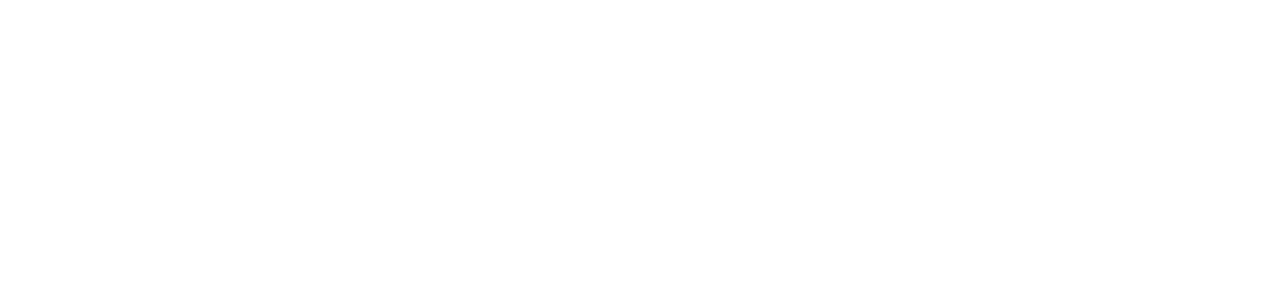
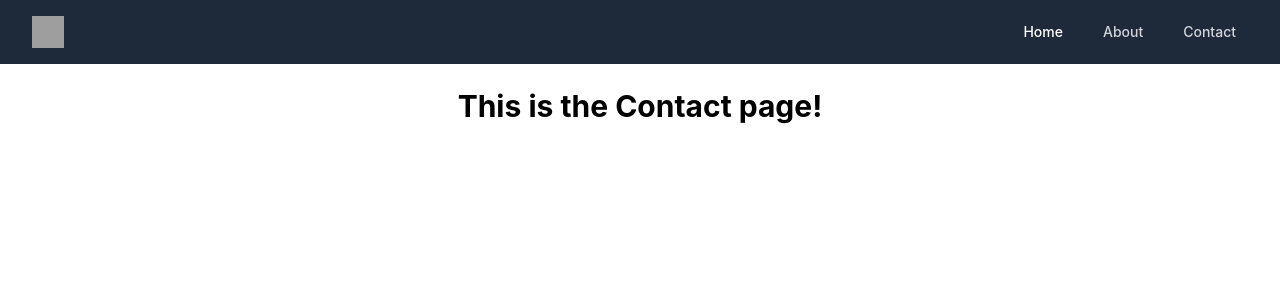
Before and after one commit to pinky2004-dot/pet-health-ai, a React (Vite) app: page /contact in a window 1280 px wide. Before the commit this address had no page. Shown: the top 300 px of the page. Built offline with nearby package versions, Linux system fonts and the light colour scheme; grey boxes are pictures that could not be loaded.

Commit message:
added links to different pages in the navbar

```diff
--- a/src/App.jsx
+++ b/src/App.jsx
@@ -2,6 +2,8 @@
 import { BrowserRouter as Router, Route, Routes } from "react-router-dom";
 //import { Route, createBrowserRouter, createRoutesFromElements, RouterProvider } from 'react-router-dom';
 import Home from './pages/Home.jsx'
+import About from './pages/About.jsx';
+import Contact from './pages/Contact.jsx';
 
 /**
   const router = createBrowserRouter(
@@ -18,6 +20,8 @@
     <Router>
       <Routes>
         <Route path="/" element={<Home />} />
+        <Route path="/about" element={<About />} />
+        <Route path="/contact" element={<Contact />} />
       </Routes>
     </Router>
     //<>
--- a/src/components/Navbar.jsx
+++ b/src/components/Navbar.jsx
@@ -1,24 +1,70 @@
-import React from "react";
+import React, { useState } from "react";
+import { Link } from "react-router-dom";
 
 function Navbar() {
+    const [isOpen, setIsOpen] = useState(false);
+
     return (
-        <div>
-            <nav className="bg-purple-300">
+        <nav className="bg-gray-800">
             <div className="max-w-7xl mx-auto px-4 sm:px-6 lg:px-8">
                 <div className="flex items-center justify-between h-16">
+                    {/* Left side */}
                     <div className="flex items-center">
                         <div className="flex-shrink-0">
-                                <img
-                                    className="h-8  w-8"
-                                    src="#"
-                                    alt="Logo"
-                                />
+                            <img className="h-8 w-8" src="#" alt="Logo" />
+                        </div>
+                    </div>
+
+                    {/* Desktop Menu */}
+                    <div className="hidden md:block">
+                        <div className="ml-10 flex items-baseline space-x-4">
+                            <Link to="/" className="hover:bg-gray-700 text-white px-3 py-2 rounded-md text-sm font-medium">
+                                Home
+                            </Link>
+                            <Link to="/about" className="text-gray-300 hover:bg-gray-700 hover:text-white px-3 py-2 rounded-md text-sm font-medium">
+                                About
+                            </Link>
+                            <Link to="/contact" className="text-gray-300 hover:bg-gray-700 hover:text-white px-3 py-2 rounded-md text-sm font-medium">
+                                Contact
+                            </Link>
+                        </div>
+                    </div>
+
+                    {/* Mobile Menu Button */}
+                    <div className="md:hidden">
+                        <button
+                            onClick={() => setIsOpen(!isOpen)}
+                            className="text-gray-300 hover:text-white focus:outline-none"
+                        >
+                            {isOpen ? (
+                                <svg className="h-6 w-6" fill="none" viewBox="0 0 24 24" stroke="currentColor">
+                                    <path strokeLinecap="round" strokeLinejoin="round" strokeWidth={2} d="M6 18L18 6M6 6l12 12" />
+                                </svg>
+                            ) : (
+                                <svg className="h-6 w-6" fill="none" viewBox="0 0 24 24" stroke="currentColor">
+                                    <path strokeLinecap="round" strokeLinejoin="round" strokeWidth={2} d="M4 6h16M4 12h16m-7 6h7" />
+                                </svg>
+                            )}
+                        </button>
                     </div>
                 </div>
             </div>
+
+            {/* Mobile Menu Dropdown */}
+            {isOpen && (
+                <div className="md:hidden bg-gray-800">
+                    <Link to="/" className="hover:bg-gray-700 text-white px-3 py-2 rounded-md text-sm font-medium">
+                        Home
+                    </Link>
+                    <Link to="/about" className="text-gray-300 hover:bg-gray-700 hover:text-white px-3 py-2 rounded-md text-sm font-medium">
+                        About
+                    </Link>
+                    <Link to="/contact" className="text-gray-300 hover:bg-gray-700 hover:text-white px-3 py-2 rounded-md text-sm font-medium">
+                        Contact
+                    </Link>
                 </div>
+            )}
         </nav>
-        </div>
     );
 }
 
--- a/src/pages/About.jsx
+++ b/src/pages/About.jsx
@@ -0,0 +1,15 @@
+import React from "react";
+import Navbar from "../components/Navbar";
+
+const About = () => {
+    return (
+        <div>
+            <Navbar />
+            <h1 className="text-3xl font-bold text-center mt-6">
+                This is the About page!
+            </h1>
+        </div>
+    );
+}
+
+export default About;
--- a/src/pages/Contact.jsx
+++ b/src/pages/Contact.jsx
@@ -0,0 +1,15 @@
+import React from "react";
+import Navbar from "../components/Navbar";
+
+const Contact = () => {
+    return (
+        <div>
+            <Navbar />
+            <h1 className="text-3xl font-bold text-center mt-6">
+                This is the Contact page!
+            </h1>
+        </div>
+    );
+}
+
+export default Contact;
```
Lines whose indentation alone changed are shown as unchanged.
